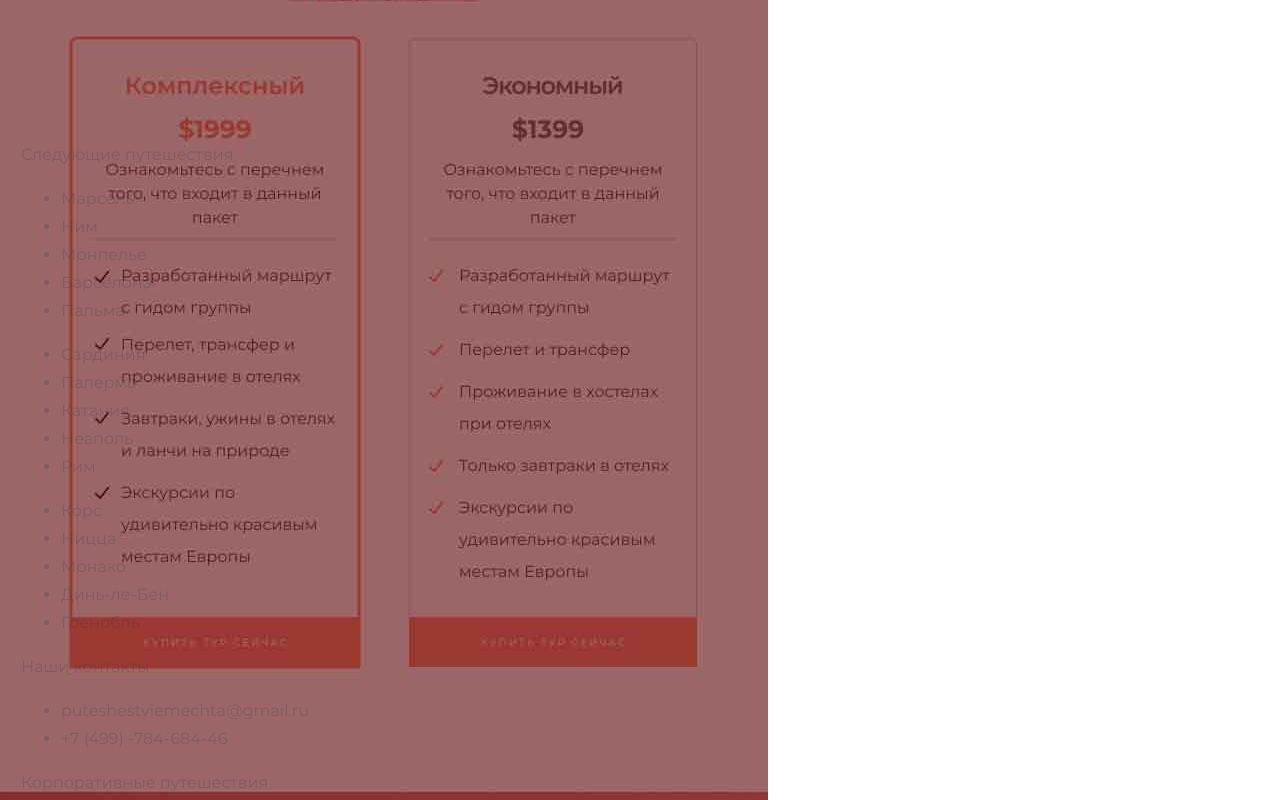
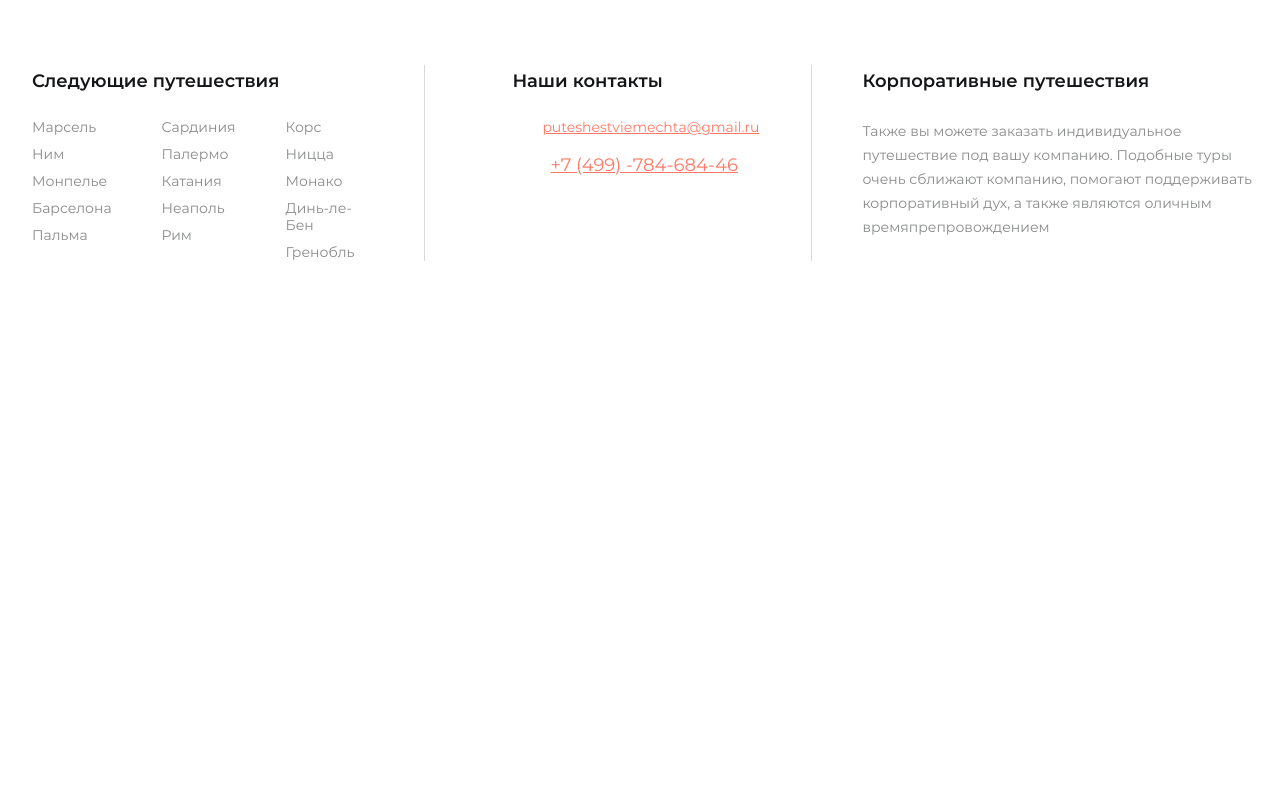
Before and after one commit to Liliia-s/europe, a website: page source/index.html in a window 1280 px wide. Shown: the part 3741-4541 px from the top of the page. After the commit the page ends 4002 px from the top, so only its background shows below. Drawn offline with nearby package versions, Linux system fonts and the light colour scheme; files that its build step writes are made by us from their sources.

Commit message:
Практически закончила футер для desktop

```diff
--- a/source/index.html
+++ b/source/index.html
@@ -311,7 +311,7 @@
     <section class="support">
       <!-- <section class="support container"> -->
       <div class="support__wrapper">
-        <form action="" class="support__modal modal container">
+        <form class="support__modal modal container">
           <h3 class="modal__title">У Вас остались вопросы?</h3>
           <p class="modal__text">Оставьте свой номер или e-mail и мы свяжемся с Вами</p>
           <div class="modal__wrapper">
@@ -331,9 +331,10 @@
   </main>
   <footer class="site-footer container">
     <div class="site-footer__list">
-      <div class="site-footer__wrapper-list">
-        <div class="site-footer__item">
-          <p class="site-footer__title">Следующие путешествия</p>
+      <div class="site-footer__item site-footer__item--group">
+        <div class="site-footer__group site-footer__group--countries">
+          <p class="site-footer__title site-footer__title--countries">Следующие путешествия</p>
+          <div class="site-footer__wrapper-countries">
             <ul class="site-footer__countries-list">
               <li class="site-footer__countries-item">Марсель</li>
               <li class="site-footer__countries-item">Ним</li>
@@ -356,16 +357,27 @@
               <li class="site-footer__countries-item">Гренобль</li>
             </ul>
           </div>
-        <div class="site-footer__item">
-          <p class="site-footer__title">Наши контакты</p>
+        </div>
+        <div class="site-footer__group site-footer__group--contacts">
+          <p class="site-footer__title site-footer__title--contacts">Наши контакты</p>
           <ul class="site-footer__contacts">
-            <li class="site-footer__contacts-item">puteshestviemechta@gmail.ru</li>
-            <li class="site-footer__contacts-item">+7 (499) -784-684-46</li>
+            <li class="site-footer__contacts-item site-footer__contacts-item--mail">
+              <svg class="site-footer__icon-mail" width="30" height="30">
+                <use xlink:href="img/sprite.svg#icon-mail"></use>
+              </svg>
+              <a class="site-footer__contacts-mail" href="mailto:puteshestviemechta@gmail.ru">puteshestviemechta@gmail.ru</a>
+            </li>
+            <li class="site-footer__contacts-item tel">
+              <svg class="tel__icon" width="26" height="20">
+                <use xlink:href="img/sprite.svg#icon-phone"></use>
+              </svg>
+              <a class="tel__number" href="tel:749978468446">+7 (499) -784-684-46</a>
+            </li>
           </ul>
         </div>
       </div>
-      <div class="site-footer__item">
-        <p class="site-footer__title">Корпоративные путешествия</p>
+      <div class="site-footer__item site-footer__item--travel">
+        <p class="site-footer__title site-footer__title--travel">Корпоративные путешествия</p>
         <p class="site-footer__travel">Также вы можете заказать индивидуальное путешествие под вашу компанию. Подобные туры очень сближают компанию, помогают поддерживать корпоративный дух, а также являются оличным времяпрепровождением</p>
       </div>
     </div>
--- a/source/sass/blocks/modal.scss
+++ b/source/sass/blocks/modal.scss
@@ -96,7 +96,6 @@
   @media (max-width: $mobile-max-width) {
     width: 100%;
     background-color: $color-white;
-
   }
 }
 
--- a/source/sass/blocks/site-footer .scss
+++ /dev/null
@@ -1,15 +0,0 @@
-.site-footer__list {
-  display: flex;
-
-  @media (max-width: tablet-max-width) {
-    flex-direction: column;
-  }
-}
-
-.site-footer__wrapper-list {
-  display: flex;
-
-  @media (max-width: mobile-max-width) {
-    flex-direction: column;
-  }
-}
--- /dev/null
+++ b/source/sass/blocks/site-footer.scss
@@ -0,0 +1,120 @@
+.site-footer {
+  padding-top: 40px;
+}
+
+.site-footer__list {
+  display: flex;
+  flex-wrap: nowrap;
+  padding-left: 11px;
+
+  @media (max-width: tablet-max-width) {
+    flex-direction: column;
+  }
+}
+
+.site-footer__item {
+  &--group {
+    display: flex;
+    padding-right: 52px;
+    border-right: 1px solid #d7d9df;
+  }
+
+  &--travel {
+    padding-left: 50px;
+  }
+  // @media (max-width: mobile-max-width) {
+  //   flex-direction: column;
+  // }
+}
+
+.site-footer__group {
+  &:not(:last-child) {
+    padding-right: 70px;
+  }
+
+  &--countries {
+    border-right: 1px solid #d7d9df;
+  }
+
+  &--contacts {
+    padding-left: 87px;
+  }
+}
+
+.site-footer__title {
+  @include reset-indent;
+  font-weight: 600;
+  font-size: 18px;
+  line-height: 32px;
+  color: $color-black-blue;
+
+  &--countries {
+    padding-bottom: 22px;
+  }
+
+  &--contacts {
+    padding-bottom: 22px;
+  }
+
+  &--travel {
+    padding-bottom: 22px;
+  }
+
+  @media (max-width: mobile-max-width) {
+    text-align: center;
+  }
+}
+
+.site-footer__wrapper-countries {
+  display: flex;
+}
+
+.site-footer__countries-list,
+.site-footer__travel {
+  font-size: 14px;
+  color: rgba($color-black-blue, 0.5);
+}
+
+.site-footer__countries-list {
+  line-height: 17px;
+
+  &:not(:last-child) {
+    padding-right: 50px;
+  }
+}
+
+.site-footer__travel {
+  line-height: 24px;
+}
+
+.site-footer__countries-list,
+.site-footer__contacts {
+  @include reset-list;
+}
+
+.site-footer__contacts-item--mail {
+  display: flex;
+  flex-wrap: nowrap;
+}
+
+.site-footer__icon-mail {
+  padding-right: 5px;
+}
+
+.site-footer__contacts-mail {
+  font-size: 14px;
+  line-height: 17px;
+  text-decoration-line: underline;
+  color: $color-coral;
+}
+
+.site-footer__countries-item {
+  &:not(:last-child) {
+    padding-bottom: 10px;
+  }
+}
+
+.site-footer__travel {
+  @include reset-indent;
+  padding-right: 5px;
+}
--- a/source/sass/blocks/support.scss
+++ b/source/sass/blocks/support.scss
@@ -1,5 +1,5 @@
 .support {
-  padding-bottom: 300px;
+  padding-bottom: 200px;
 }
 
 .support__wrapper {
--- a/source/sass/pixel-perfect.scss
+++ b/source/sass/pixel-perfect.scss
@@ -1,19 +1,19 @@
 // ----INDEX-----------------------------------
 
-body {
-  background: url("../img/pixel-perfect-mobile-menu.jpg") no-repeat;
-  min-height: 7760px;
-  opacity: 0.2;
-}
+// body {
+//   background: url("../img/pixel-perfect-mobile-menu.jpg") no-repeat;
+//   min-height: 7760px;
+//   opacity: 0.2;
+// }
 
-@media (min-width: $tablet-width) {
-  body {
-    background: url("../img/pixel-perfect-tablet1.jpg") no-repeat;
-    // background: url("../img/pixel-perfect-tablet-yellow.jpg") no-repeat;
-    min-height: 4977px;
-    opacity: 0.2;
-  }
-}
+// @media (min-width: $tablet-width) {
+//   body {
+//     background: url("../img/pixel-perfect-tablet1.jpg") no-repeat;
+//     // background: url("../img/pixel-perfect-tablet-yellow.jpg") no-repeat;
+//     min-height: 4977px;
+//     opacity: 0.2;
+//   }
+// }
 
 @media (min-width: $desktop-width) {
   body {
--- a/source/sass/style.scss
+++ b/source/sass/style.scss
@@ -18,3 +18,4 @@
 @import "blocks/price-card";
 @import "blocks/support";
 @import "blocks/modal";
+@import "blocks/site-footer";
```
Lines whose indentation alone changed are shown as unchanged.
